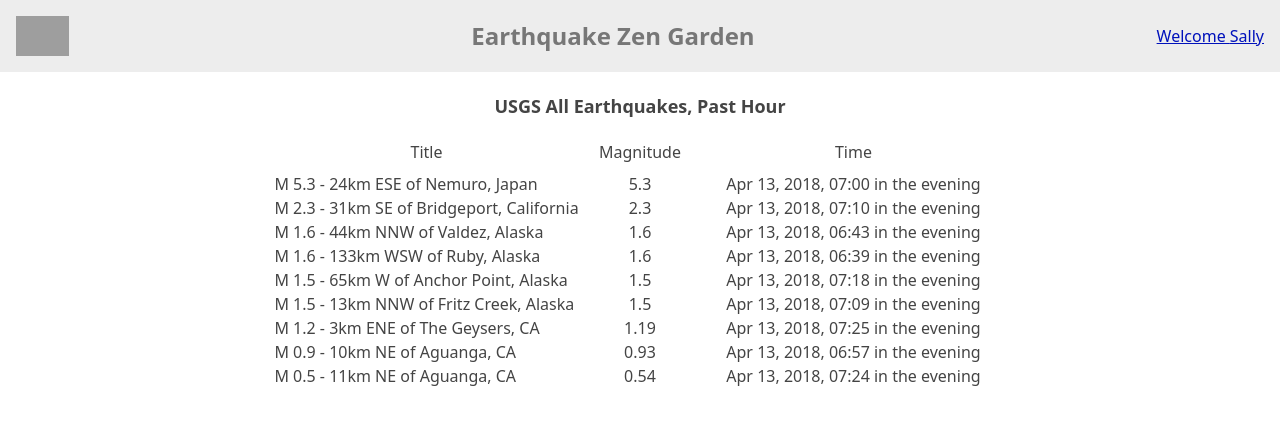
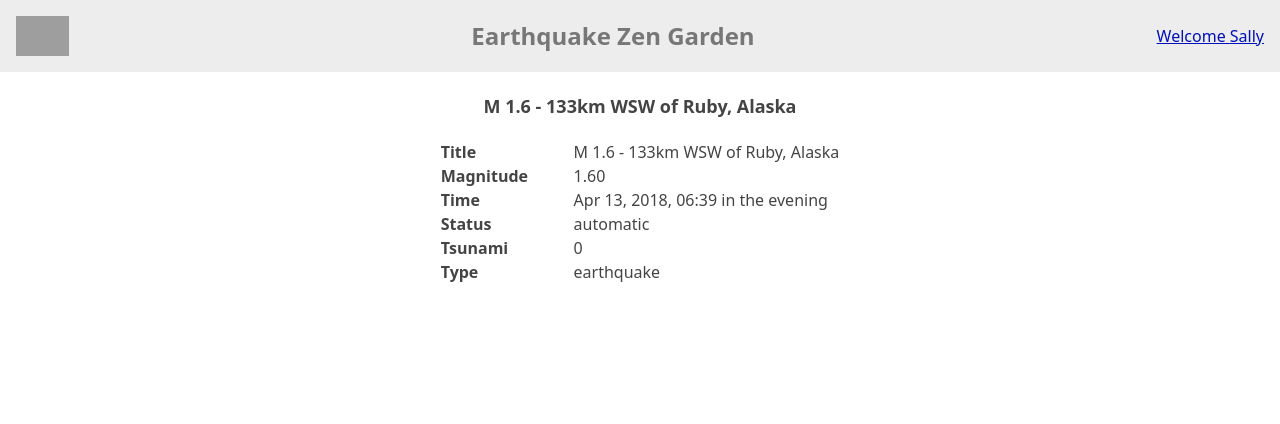
Before and after one commit to nfriend/earthquake-zen-garden, a React app: page /earthquakes/ak19233598 in a window 1280 px wide. Shown: the top 424 px of the page. Built offline with nearby package versions, Linux system fonts and the light colour scheme; grey boxes are pictures that could not be loaded.

Commit message:
Add detail page

```diff
--- a/src/App.tsx
+++ b/src/App.tsx
@@ -1,8 +1,14 @@
 import React from 'react';
-import { BrowserRouter as Router, Switch, Route } from 'react-router-dom';
+import {
+  BrowserRouter as Router,
+  Switch,
+  Route,
+  Redirect,
+} from 'react-router-dom';
 import Nav from './Nav';
 import Profile from './Profile';
 import List from './List';
+import Detail from './Detail';
 
 function App(): JSX.Element {
   return (
@@ -12,8 +18,14 @@ function App(): JSX.Element {
         <Route path="/profile">
           <Profile />
         </Route>
+        <Route path="/earthquakes/:id">
+          <Detail />
+        </Route>
+        <Route path="/earthquakes">
+          <List />
+        </Route>
         <Route>
-          <List />
+          <Redirect to="/earthquakes" />
         </Route>
       </Switch>
     </Router>
--- /dev/null
+++ b/src/Detail.tsx
@@ -0,0 +1,49 @@
+import React, { Fragment } from 'react';
+import { useParams } from 'react-router';
+import { formatDate } from './helpers/format-date';
+import PageTitle from './PageTitle';
+import { EarthquakeData } from './types/earthquake-data';
+
+const { data }: EarthquakeData = require('./data.json');
+
+function Detail(): JSX.Element {
+  const { id } = useParams<{ id: string }>();
+
+  const earthquake = data.features.find((f) => f.id === id);
+
+  const pageTitle = earthquake
+    ? earthquake.properties.title
+    : 'Earthquake not found!';
+
+  const earthquakeDetails: { label: string; value: string }[] = [
+    { label: 'Title', value: earthquake.properties.title },
+    { label: 'Magnitude', value: earthquake.properties.mag.toFixed(2) },
+    { label: 'Time', value: formatDate(earthquake.properties.time) },
+    { label: 'Status', value: earthquake.properties.status },
+    { label: 'Tsunami', value: earthquake.properties.tsunami.toString() },
+    { label: 'Type', value: earthquake.properties.type },
+  ];
+
+  return (
+    <div className="flex flex-col items-center">
+      <PageTitle title={pageTitle} />
+      {earthquake && (
+        <div
+          className="grid grid-cols-3 max-w-md mx-4"
+          data-testid="earthquake-details"
+        >
+          {earthquakeDetails.map(({ label, value }) => {
+            return (
+              <Fragment key={label}>
+                <h3 className="font-bold mr-2">{label}</h3>
+                <span className="col-span-2">{value}</span>
+              </Fragment>
+            );
+          })}
+        </div>
+      )}
+    </div>
+  );
+}
+
+export default Detail;
--- a/src/List.tsx
+++ b/src/List.tsx
@@ -2,6 +2,8 @@ import React, { Fragment, useState } from 'react';
 import PageTitle from './PageTitle';
 import { EarthquakeData } from './types/earthquake-data';
 import { sortEarthquakeData } from './helpers/sort-earthquake-data';
+import { Link } from 'react-router-dom';
+import { formatDate } from './helpers/format-date';
 
 const data: EarthquakeData = require('./data.json');
 
@@ -32,17 +34,6 @@ function List(): JSX.Element {
     } else {
       setSortColumn(column);
     }
-  };
-
-  const formatDate = (dateAsNumber: number) => {
-    return new Date(dateAsNumber).toLocaleDateString('en-US', {
-      month: 'short',
-      day: 'numeric',
-      year: 'numeric',
-      hour: '2-digit',
-      minute: '2-digit',
-      dayPeriod: 'long',
-    });
   };
 
   const earthquakeData = sortEarthquakeData(
@@ -81,7 +72,7 @@ function List(): JSX.Element {
           return (
             <Fragment key={id}>
               <span className="col-span-3 text-left" data-testid="title">
-                {properties.title}
+                <Link to={`/earthquakes/${id}`}>{properties.title}</Link>
               </span>
               <span className="col-span-1" data-testid="mag">
                 {properties.mag}
--- a/src/Profile.tsx
+++ b/src/Profile.tsx
@@ -1,7 +1,8 @@
 import React, { Fragment } from 'react';
 import PageTitle from './PageTitle';
+import { EarthquakeData } from './types/earthquake-data';
 
-const data = require('./data.json');
+const data: EarthquakeData = require('./data.json');
 
 function Nav(): JSX.Element {
   const avatarAltText = `${data.profile.firstName} ${data.profile.lastName}'s profile image`;
--- /dev/null
+++ b/src/helpers/format-date.ts
@@ -0,0 +1,15 @@
+/**
+ * Formats a date. Example: `Apr 13, 2018, 12:30 PM`
+ *
+ * @param dateAsNumber The date to format, in milliseconds since the epoch
+ */
+export function formatDate(dateAsNumber: number): string {
+  return new Date(dateAsNumber).toLocaleDateString('en-US', {
+    month: 'short',
+    day: 'numeric',
+    year: 'numeric',
+    hour: '2-digit',
+    minute: '2-digit',
+    dayPeriod: 'long',
+  });
+}
--- a/src/types/earthquake-data.ts
+++ b/src/types/earthquake-data.ts
@@ -1,6 +1,14 @@
 // Provides type safety for a subset of the properties in data.json
 
 export interface EarthquakeData {
+  profile: {
+    firstName: string;
+    lastName: string;
+    phone: string;
+    email: string;
+    bio: string;
+    avatarImage: string;
+  };
   data: {
     features: EarthquakeDataFeature[];
   };
@@ -11,6 +19,9 @@ export interface EarthquakeDataFeature {
     title: string;
     time: number;
     mag: number;
+    status: 'automatic' | 'reviewed';
+    tsunami: number;
+    type: string;
   };
   id: string;
 }
```
Also changed, not shown: 1 other file (tests, documents, lock files or other folders).
